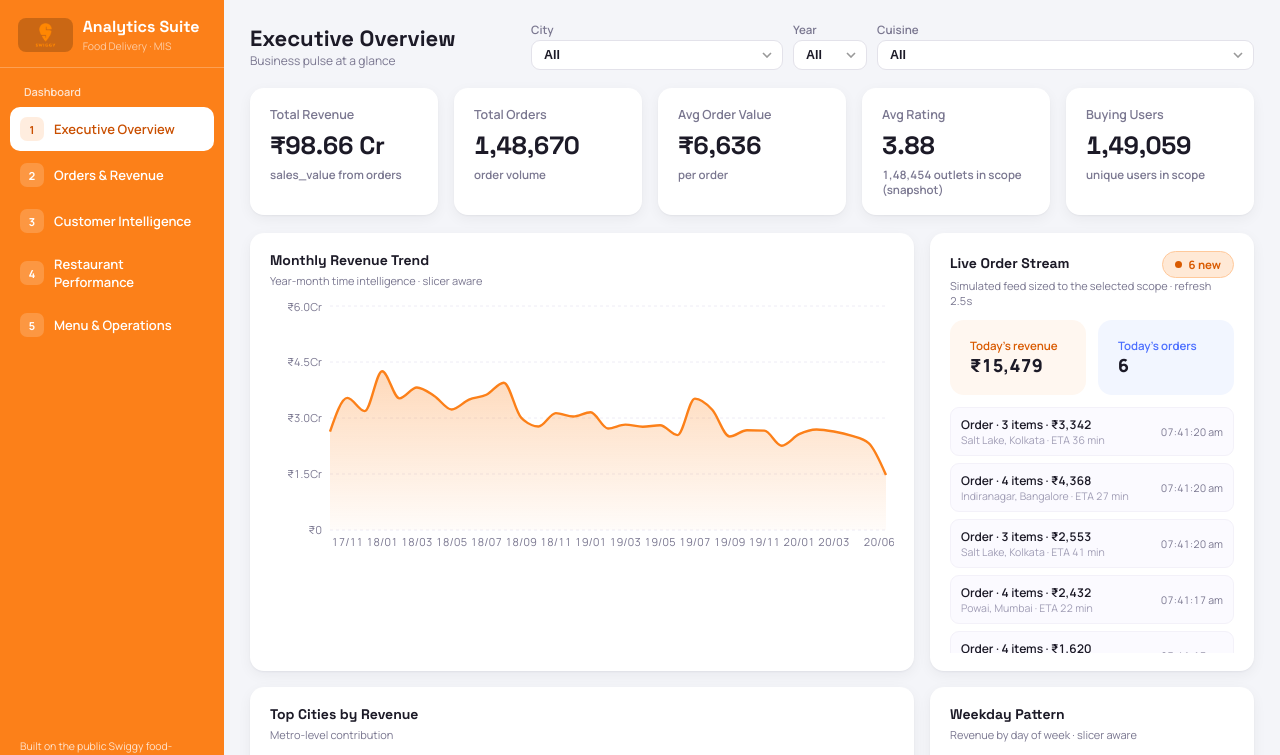
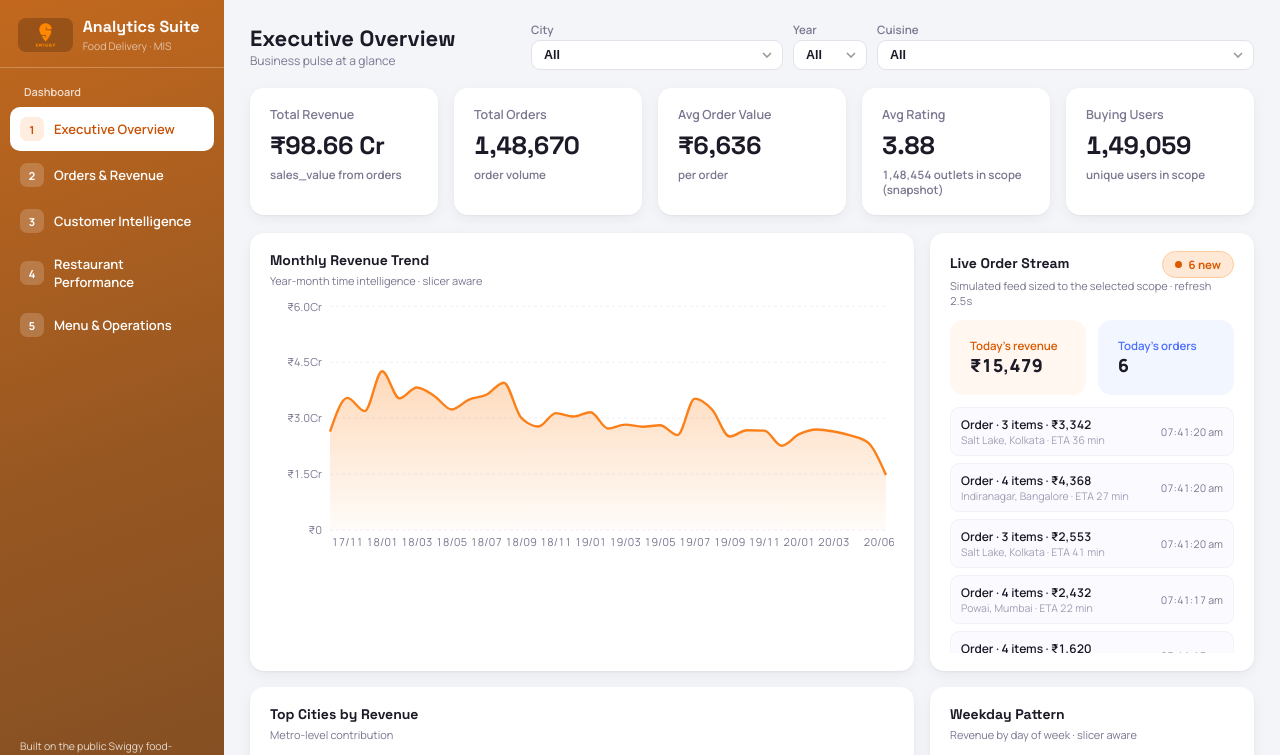
Before and after one commit to lavanyasangeeth22/PowerBi_dashboard, a React (Vite) app in the folder dashboard/: page /#overview in a window 1280 px wide. Shown: the top 755 px of the page. Built offline with nearby package versions, Linux system fonts and the light colour scheme.

Commit message:
Sidebar: frosted translucent orange over grey base

```diff
--- a/dashboard/src/theme.css
+++ b/dashboard/src/theme.css
@@ -30,7 +30,10 @@ body {
 .sidebar {
   width: 224px;
   min-width: 224px;
-  background: var(--sidebar);
+  background:
+    linear-gradient(160deg, rgba(252, 128, 25, 0.72) 0%, rgba(252, 128, 25, 0.52) 55%, rgba(252, 128, 25, 0.42) 100%),
+    #2b2b2b;
+  backdrop-filter: blur(14px);
   color: var(--sidebar-ink);
   display: flex;
   flex-direction: column;
```
